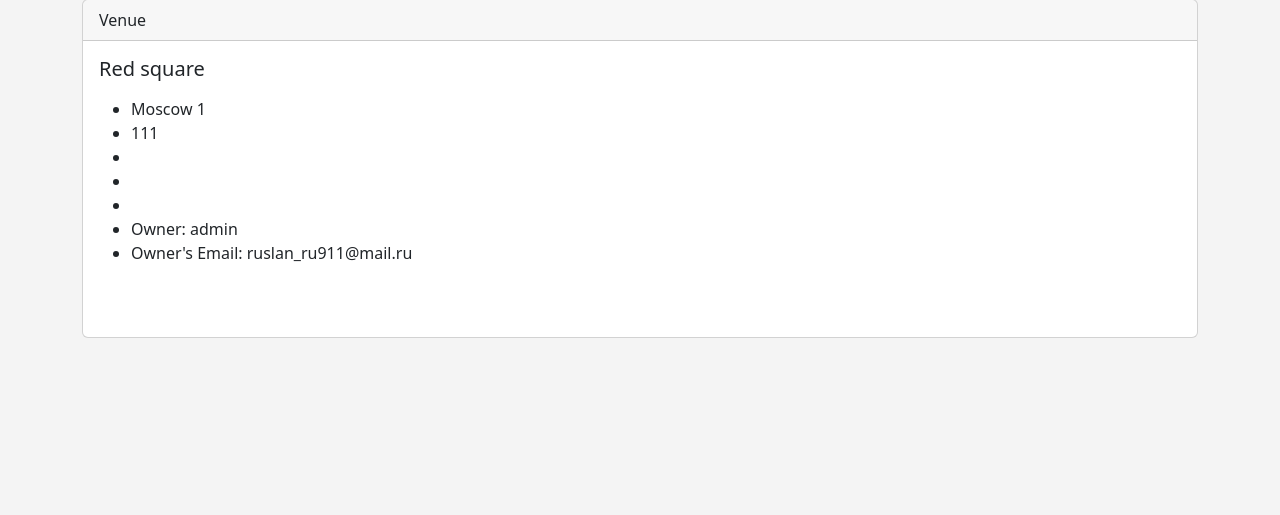
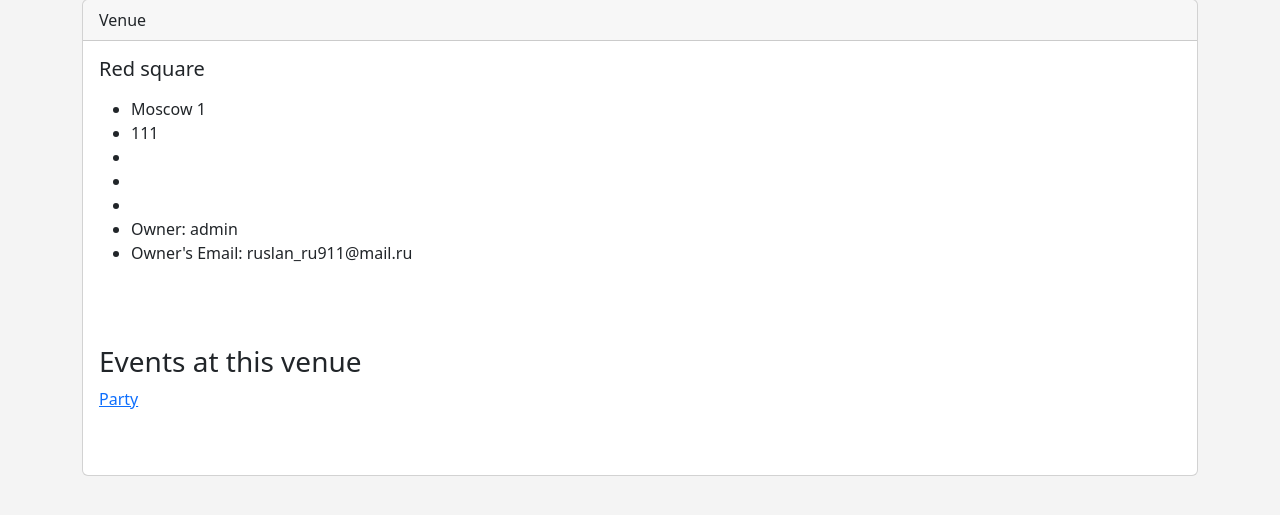
Before and after one commit to Ruslan91111/djangosite, a Django app: page /show_venue/2 in a window 1280 px wide. Shown: the part 81-596 px from the top of the page. Run offline with Django 4.2, Linux system fonts and the light colour scheme; data comes from the database, SQL or seed files in the repository.

Commit message:
show events at venue

```diff
--- a/mywebsite/events/templates/events/show_venue.html
+++ b/mywebsite/events/templates/events/show_venue.html
@@ -20,10 +20,20 @@
         <br>
 
         {% if venue.venue_image %}
-           <img src="{{ venue.venue_image.url }}" width=600>
+           <img src="{{ venue.venue_image.url }}" width=400>
         {% endif %}
 
         </p>
+        <br>
+
+    <h3>Events at this venue</h3>
+    {% if events %}
+  {% for event in events %}
+    <a href="{% url 'show-event' event.id %}"> {{ event }}</a><br>
+  {% endfor %}  <br><br>
+  {% else %}
+  No events
+  {% endif %}
       </div>
     </div>
 {% endblock %}
--- a/mywebsite/events/views.py
+++ b/mywebsite/events/views.py
@@ -243,7 +243,9 @@ def search_events(request):
 def show_venue(request, venue_id):
     venue = Venue.objects.get(pk=venue_id)
     venue_owner = User.objects.get(pk=venue.owner)
-    return render(request, 'events/show_venue.html', {'venue': venue, 'venue_owner': venue_owner})
+    events = venue.event_set.all()
+
+    return render(request, 'events/show_venue.html', {'venue': venue, 'venue_owner': venue_owner, "events": events})
 
 
 def list_venues(request):
```
